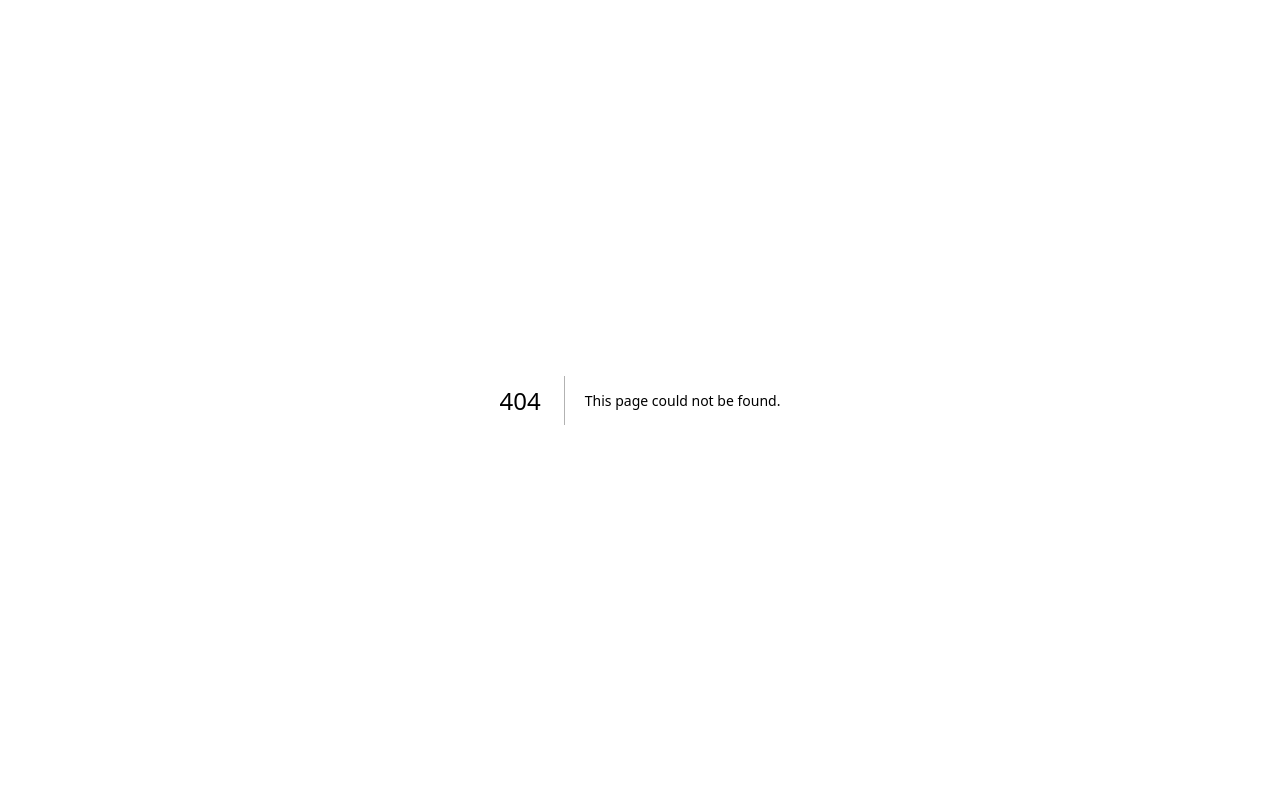
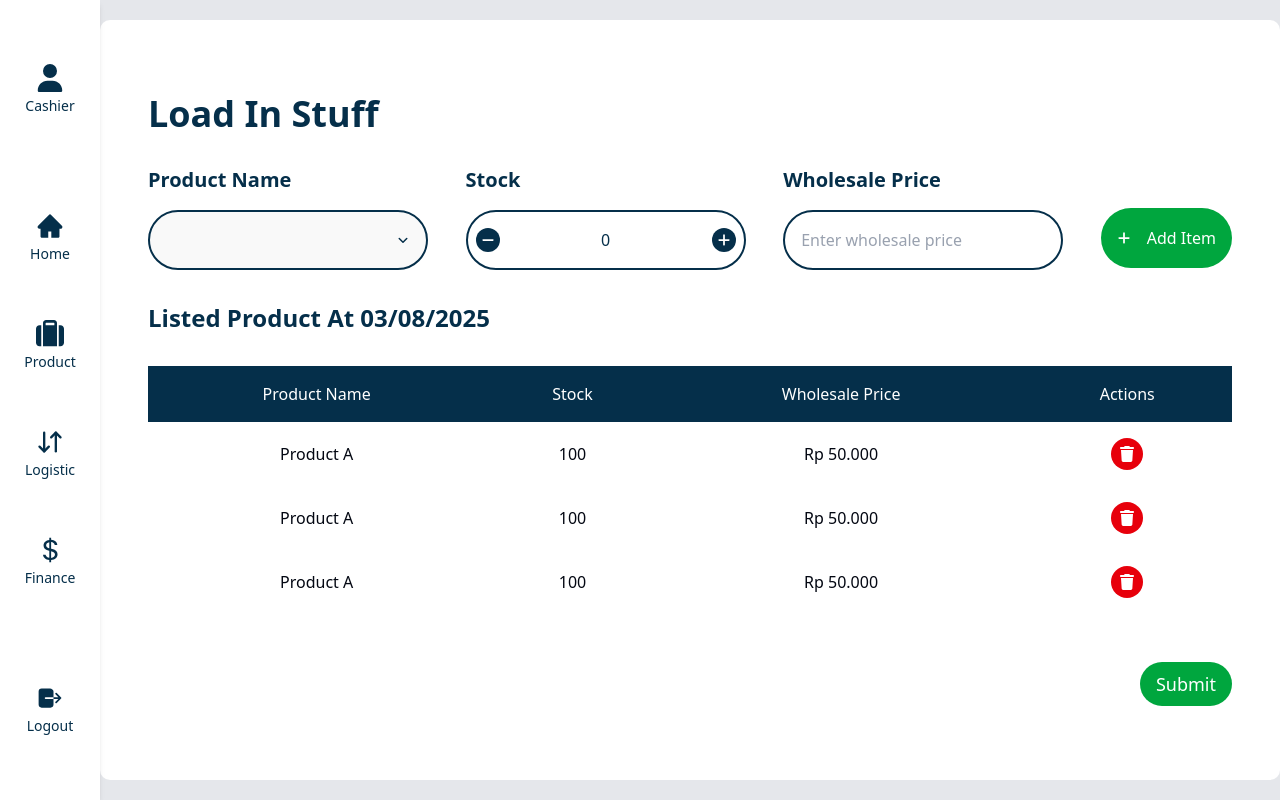
Before and after one commit to Panjiiiiiii/study-case-retail-app, a Next.js app: page /admin/logistic/add in a window 1280 px wide. Before the commit this address had no page. Built offline with nearby package versions, Linux system fonts and the light colour scheme.

Commit message:
Add logistic form and update logistic page: implement FormLogistic component and enhance page with routing to add items

```diff
--- /dev/null
+++ b/src/app/admin/logistic/add/page.js
@@ -0,0 +1,10 @@
+import FormLogistic from "../fragments/form";
+
+
+export default function Page() {
+    return (
+        <div className="flex justify-center items-center h-screen py-12">
+            <FormLogistic/>
+        </div>
+    );
+}
--- /dev/null
+++ b/src/app/admin/logistic/fragments/form.jsx
@@ -0,0 +1,87 @@
+import { Button } from "@/components/ui/Button";
+import { EnumInput, FileInput, NumberInput, OptionInput, QtyInput, TextInput } from "@/components/ui/Input";
+import { H1, P } from "@/components/ui/Text";
+import { FaPlus, FaTrash } from "react-icons/fa6";
+
+export default function FormLogistic() {
+    // Helper to format date as dd/mm/yyyy
+    function formatDate(date) {
+        const d = new Date(date);
+        const day = String(d.getDate()).padStart(2, '0');
+        const month = String(d.getMonth() + 1).padStart(2, '0');
+        const year = d.getFullYear();
+        return `${day}/${month}/${year}`;
+    }
+
+    return (
+    <div className="bg-white rounded-lg p-12 w-[1200px] h-[760px] mx-auto flex items-center">
+        <div className="w-full">
+            <H1 className={`text-4xl mb-8`}>Load In Stuff</H1>
+            <form className="flex flex-col gap-8 mb-8">
+                <div className="flex flex-row justify-between gap-4 items-center">
+                    <div className="flex flex-col gap-4">
+                        <label className="text-sky-950 text-xl font-bold">Product Name</label>
+                        <EnumInput inputClassName={`h-[60px] w-[280px] rounded-4xl`} />
+                    </div>
+                    <div className="flex flex-col gap-4">
+                        <label className="text-sky-950 text-xl font-bold">Stock</label>
+                        <QtyInput inputClassName={`h-[60px] w-[280px] rounded-4xl`}/>
+                    </div>
+                    <div className="flex flex-col gap-4">
+                        <label className="text-sky-950 text-xl font-bold">Wholesale Price</label>
+                        <NumberInput placeholder={`Enter wholesale price`} inputClassName={`h-[60px] w-[280px] rounded-4xl`} />
+                    </div>
+                    <Button variant="success" className={`rounded-4xl p-4 h-[60px] mt-10`}>
+                        <div className="flex flex-row gap-4 items-center align-middle">
+                            <span><FaPlus/></span>
+                            <P>Add Item</P>
+                        </div>
+                    </Button>
+                </div>
+            </form>
+            <div className="flex flex-col gap-4">
+                <H1 className={`text-2xl mb-4`}>Listed Product At {formatDate(Date.now())}</H1>
+                <table className="w-full mb-8">
+                    <thead>
+                        <tr>
+                            <th className="text-center bg-sky-950 p-4"><P className={`text-white`}>Product Name</P></th>
+                            <th className="text-center bg-sky-950 p-4"><P className={`text-white`}>Stock</P></th>
+                            <th className="text-center bg-sky-950 p-4"><P className={`text-white`}>Wholesale Price</P></th>
+                            <th className="text-center bg-sky-950 p-4"><P className={`text-white`}>Actions</P></th>
+                        </tr>
+                    </thead>
+                    <tbody>
+                        <tr>
+                            <td className="text-center p-4">Product A</td>
+                            <td className="text-center p-4">100</td>
+                            <td className="text-center p-4">Rp 50.000</td>
+                            <td className="text-center p-4">
+                                <Button variant="danger" className={`rounded-4xl p-2`}><span><FaTrash size={16}/></span></Button>
+                            </td>
+                        </tr>
+                        <tr>
+                            <td className="text-center p-4">Product A</td>
+                            <td className="text-center p-4">100</td>
+                            <td className="text-center p-4">Rp 50.000</td>
+                            <td className="text-center p-4">
+                                <Button variant="danger" className={`rounded-4xl p-2`}><span><FaTrash size={16}/></span></Button>
+                            </td>
+                        </tr>
+                        <tr>
+                            <td className="text-center p-4">Product A</td>
+                            <td className="text-center p-4">100</td>
+                            <td className="text-center p-4">Rp 50.000</td>
+                            <td className="text-center p-4">
+                                <Button variant="danger" className={`rounded-4xl p-2`}><span><FaTrash size={16}/></span></Button>
+                            </td>
+                        </tr>
+                    </tbody>
+                </table>
+                <div className="flex justify-end">
+                    <Button variant="success" className={`rounded-4xl py-2`}><P className={`text-lg`}>Submit</P></Button>
+                </div>
+            </div>
+        </div>
+    </div>
+    );
+};
--- a/src/app/admin/logistic/page.js
+++ b/src/app/admin/logistic/page.js
@@ -5,44 +5,53 @@ import { H1 } from "@/components/ui/Text";
 import { useState } from "react";
 import { FaMagnifyingGlass, FaPlus, FaTrash } from "react-icons/fa6";
 import Pagination from "../components/pagination";
+import { useRouter } from "next/navigation";
+
 
 export default function page(params) {
     const [currentPage, setCurrentPage] = useState(1);
+    const router = useRouter();
     const itemsPerPage = 5;
     const logistic = [
         {
+            id: 1,
             date: "2023-10-01",
             productName: "Product A",
             quantity: 10,
             priceAction: 150000,
         },
         {
+            id: 2,
             date: "2023-10-02",
             productName: "Product B",
             quantity: 5,
             priceAction: 75000,
         },
         {
+            id: 3,
             date: "2023-10-03",
             productName: "Product C",
             quantity: 20,
             priceAction: 300000,
         },
         {
+            id: 4,
             date: "2023-10-04",
             productName: "Product D",
             quantity: 8,
             priceAction: 120000,
         },
         {
+            id: 5,
             date: "2023-10-05",
             productName: "Product E",
             quantity: 15,
             priceAction: 225000,
         },
         {
+            id: 6,
             date: "2023-10-05",
-            productName: "Product E",
+            productName: "Product F",
             quantity: 15,
             priceAction: 225000,
         },
@@ -65,7 +74,7 @@ export default function page(params) {
                         size={20}
                     />
                 </div>
-                <Button variant="success" className={`rounded-4xl p-4`}>
+                <Button variant="success" className={`rounded-4xl p-4`} onClick={() => router.push('/admin/logistic/add')}>
                     <div className="flex flex-row items-center gap-3">
                         <FaPlus size={16} />
                         <span className="font-medium text-[16px]">Add Item</span>
```
